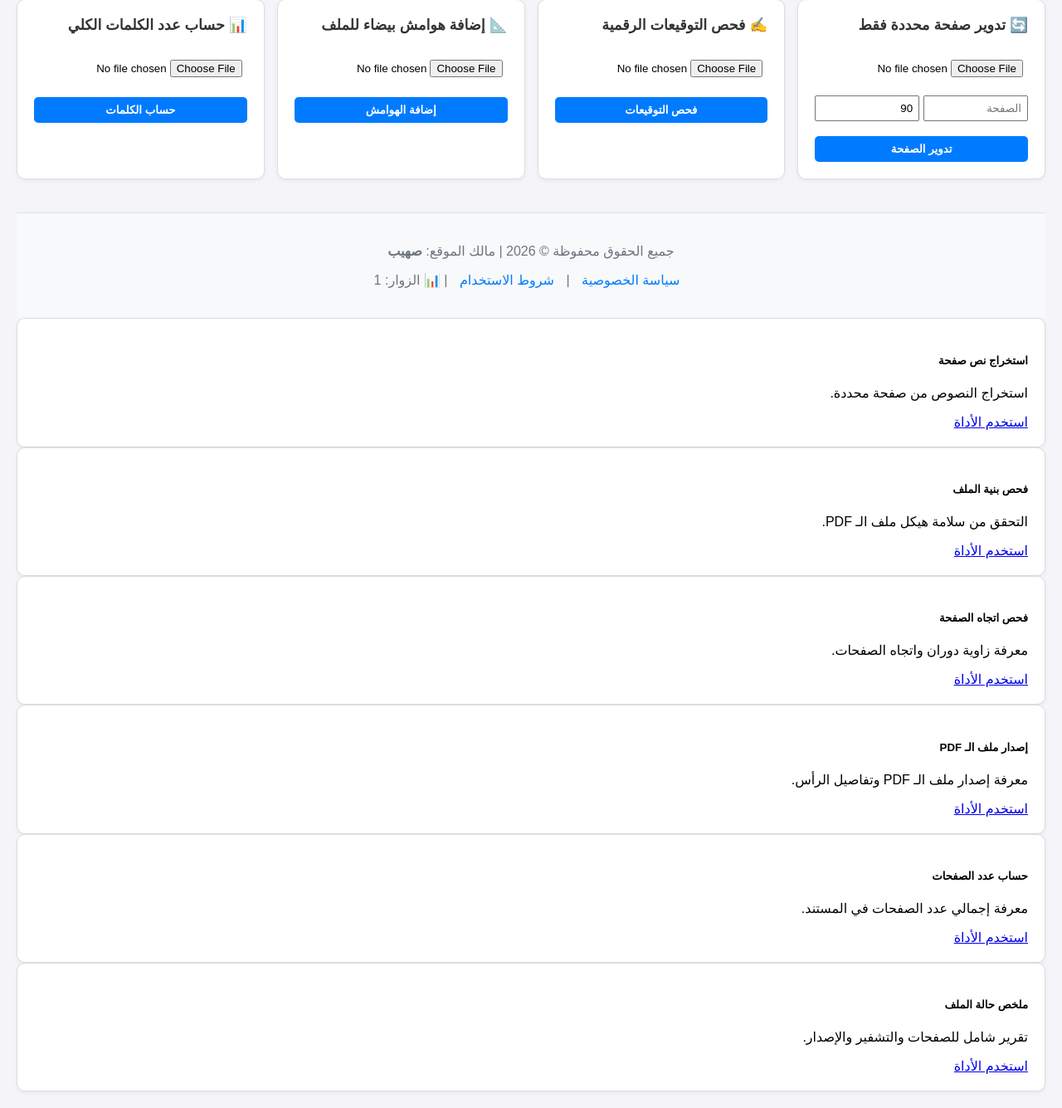
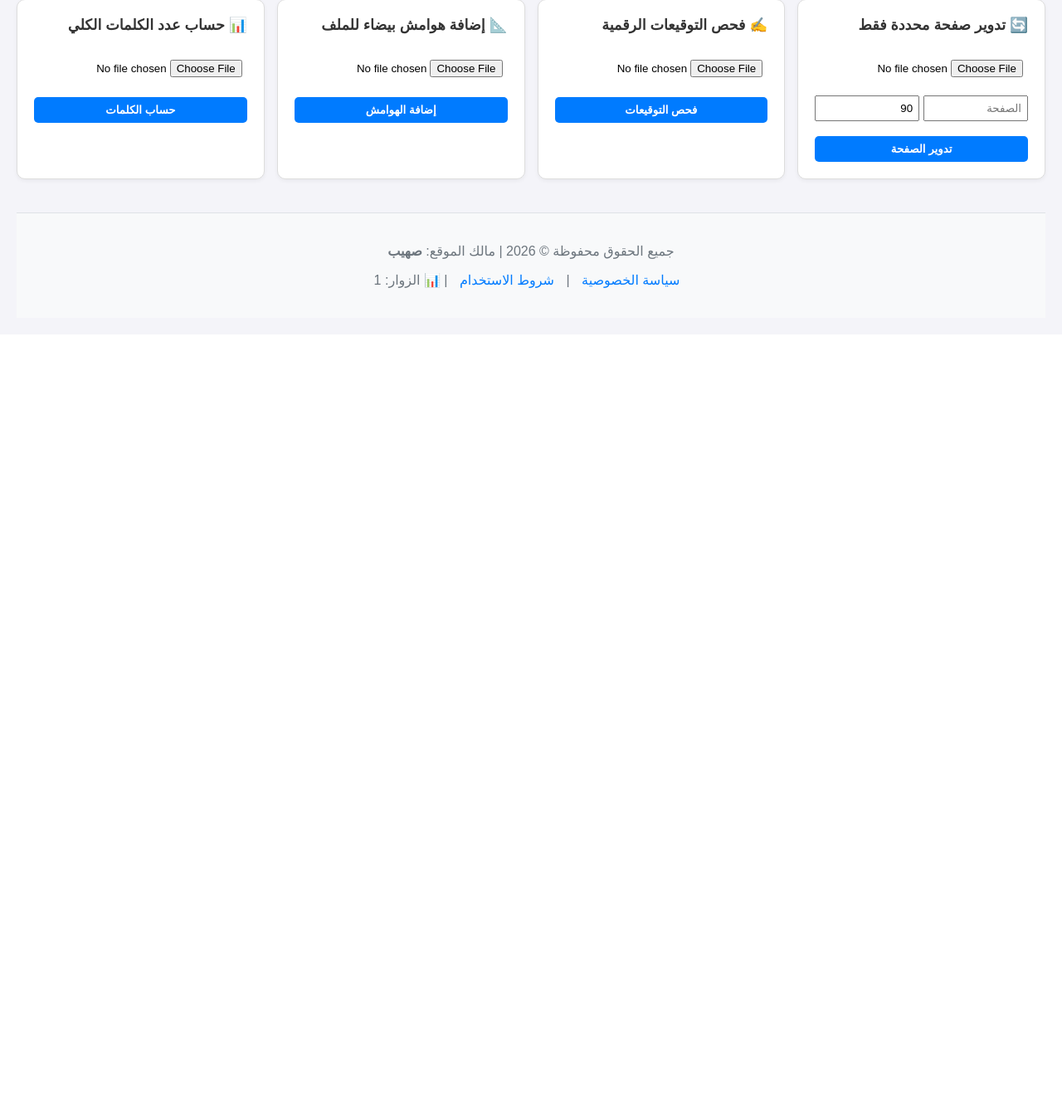
Before and after one commit to bshybnbylmhmd-source/pdf-pro-plus, a Flask app: template templates/index.html in a window 1280 px wide. Shown: the part 2319-3654 px from the top of the page at 83% size. After the commit the page ends 2666 px from the top, so only its background shows below. Run offline with Flask 3, Linux system fonts and the light colour scheme; the template is opened without the code that fills it: most values are stand-ins (such as "Sample title", 1, 10 or a date in 2020).

Commit message:
Reorganize all tools cards inside main container

```diff
--- a/templates/index.html
+++ b/templates/index.html
@@ -523,66 +523,3 @@
         document.body.classList.add("dark-mode");
     }
 </script>
-
-<!-- بطاقات الأدوات الشاملة -->
-<div class="row">
-    <div class="col-md-4 mb-4">
-        <div class="card h-100 shadow-sm">
-            <div class="card-body text-center">
-                <h5 class="card-title">استخراج نص صفحة</h5>
-                <p class="card-text">استخراج النصوص من صفحة محددة.</p>
-                <a href="/extract-page-text-page" class="btn btn-primary">استخدم الأداة</a>
-            </div>
-        </div>
-    </div>
-    <div class="col-md-4 mb-4">
-        <div class="card h-100 shadow-sm">
-            <div class="card-body text-center">
-                <h5 class="card-title">فحص بنية الملف</h5>
-                <p class="card-text">التحقق من سلامة هيكل ملف الـ PDF.</p>
-                <a href="/verify-structure-page" class="btn btn-primary">استخدم الأداة</a>
-            </div>
-        </div>
-    </div>
-    <div class="col-md-4 mb-4">
-        <div class="card h-100 shadow-sm">
-            <div class="card-body text-center">
-                <h5 class="card-title">فحص اتجاه الصفحة</h5>
-                <p class="card-text">معرفة زاوية دوران واتجاه الصفحات.</p>
-                <a href="/check-orientation-page" class="btn btn-primary">استخدم الأداة</a>
-            </div>
-        </div>
-    </div>
-    <div class="col-md-4 mb-4">
-        <div class="card h-100 shadow-sm">
-            <div class="card-body text-center">
-                <h5 class="card-title">إصدار ملف الـ PDF</h5>
-                <p class="card-text">معرفة إصدار ملف الـ PDF وتفاصيل الرأس.</p>
-                <a href="/pdf-version-page" class="btn btn-primary">استخدم الأداة</a>
-            </div>
-        </div>
-    </div>
-    <div class="col-md-4 mb-4">
-        <div class="card h-100 shadow-sm">
-            <div class="card-body text-center">
-                <h5 class="card-title">حساب عدد الصفحات</h5>
-                <p class="card-text">معرفة إجمالي عدد الصفحات في المستند.</p>
-                <a href="/page-count-page" class="btn btn-primary">استخدم الأداة</a>
-            </div>
-        </div>
-    </div>
-    <div class="col-md-4 mb-4">
-        <div class="card h-100 shadow-sm">
-            <div class="card-body text-center">
-                <h5 class="card-title">ملخص حالة الملف</h5>
-                <p class="card-text">تقرير شامل للصفحات والتشفير والإصدار.</p>
-                <a href="/pdf-summary-page" class="btn btn-primary">استخدم الأداة</a>
-            </div>
-        </div>
-    </div>
-</div>
-
-</body>
-
-
-</html>
```
